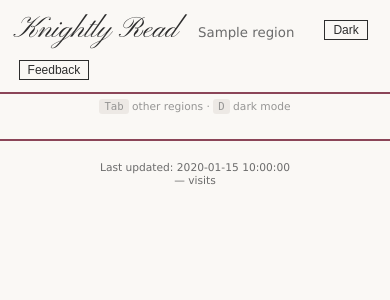
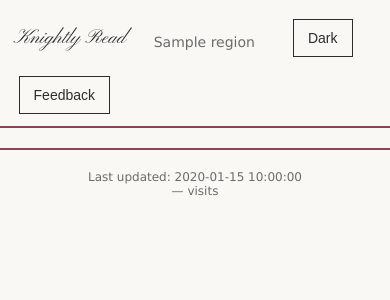
Before and after one commit to xxplozive/knightly-read, a Flask app: template templates/index.html in a window 390 px wide. Shown: the top 300 px of the page. Run offline with Flask 3, Linux system fonts and the light colour scheme; the template is opened without the code that fills it: most values are stand-ins (such as "Sample title", 1, 10 or a date in 2020); some libraries are stand-ins or nearby versions.

Commit message:
Improve mobile UX with responsive styling and swipe navigation
- Increase font sizes for readability (14px base, 15px headlines)
- Add touch-friendly tap targets (44px min for tabs/buttons)
- Stack article layout vertically, hide rank numbers on mobile
- Add swipe left/right to navigate between sections
- Hide keyboard hints on mobile (not applicable)
- Improve feedback modal for touch (larger star buttons)

Co-Authored-By: Claude Opus 4.5 <noreply@anthropic.com>

```diff
--- a/templates/index.html
+++ b/templates/index.html
@@ -385,12 +385,96 @@
         }
 
         @media (max-width: 600px) {
+            /* Layout */
             .header-inner, .main {
                 max-width: 95%;
             }
             .region-tabs {
                 margin-left: 0;
-                margin-top: 5px;
+                margin-top: 8px;
+                gap: 8px;
+            }
+
+            /* Font sizes - more readable on mobile */
+            body {
+                font-size: 14px;
+            }
+            .site-name {
+                font-size: 20px;
+            }
+            .region-title {
+                font-size: 16px;
+                font-weight: 600;
+                padding: 12px 0 8px 0;
+            }
+            .title-link {
+                font-size: 15px;
+                line-height: 1.4;
+            }
+            .source {
+                font-size: 12px;
+            }
+            .meta {
+                font-size: 12px;
+                padding-left: 0;
+                margin-top: 4px;
+            }
+            .footer {
+                font-size: 12px;
+            }
+
+            /* Touch-friendly targets */
+            .region-tab {
+                font-size: 14px;
+                padding: 12px 16px;
+                min-height: 44px;
+                display: flex;
+                align-items: center;
+            }
+            .theme-toggle, .feedback-btn {
+                padding: 10px 14px;
+                font-size: 14px;
+            }
+
+            /* Article layout - less cramped */
+            .news-item {
+                padding: 10px 0;
+                border-bottom: 1px solid var(--border-color);
+            }
+            .news-item:last-child {
+                border-bottom: none;
+            }
+            .item-row {
+                flex-direction: column;
+                align-items: flex-start;
+            }
+            .rank {
+                display: none;
+            }
+            .paywall-badge {
+                font-size: 9px;
+                padding: 2px 6px;
+            }
+            .popularity-indicator {
+                font-size: 10px;
+            }
+            .country-flag {
+                font-size: 14px;
+            }
+
+            /* Hide keyboard hints on mobile */
+            .keyboard-hint {
+                display: none;
+            }
+
+            /* Modal improvements */
+            .modal {
+                max-width: 95%;
+                padding: 16px;
+            }
+            .star-rating label {
+                font-size: 28pt;
+                padding: 8px;
             }
         }
     </style>
@@ -545,6 +629,36 @@
             }
         });
 
+        // Swipe navigation for mobile
+        let touchStartX = 0;
+        let touchStartY = 0;
+
+        document.addEventListener('touchstart', (e) => {
+            touchStartX = e.touches[0].clientX;
+            touchStartY = e.touches[0].clientY;
+        }, { passive: true });
+
+        document.addEventListener('touchend', (e) => {
+            const deltaX = e.changedTouches[0].clientX - touchStartX;
+            const deltaY = e.changedTouches[0].clientY - touchStartY;
+
+            // Only trigger if horizontal swipe > 50px and greater than vertical movement
+            if (Math.abs(deltaX) > 50 && Math.abs(deltaX) > Math.abs(deltaY)) {
+                const tabs = Array.from(regionTabs);
+                const currentIndex = tabs.findIndex(t => t.classList.contains('active'));
+
+                if (deltaX < 0) {
+                    // Swipe left - next section
+                    const nextIndex = currentIndex >= tabs.length - 1 ? 0 : currentIndex + 1;
+                    switchToTab(tabs[nextIndex]);
+                } else {
+                    // Swipe right - previous section
+                    const prevIndex = currentIndex <= 0 ? tabs.length - 1 : currentIndex - 1;
+                    switchToTab(tabs[prevIndex]);
+                }
+            }
+        }, { passive: true });
+
         // Dark mode toggle
         const themeToggle = document.getElementById('theme-toggle');
         const body = document.body;
```
